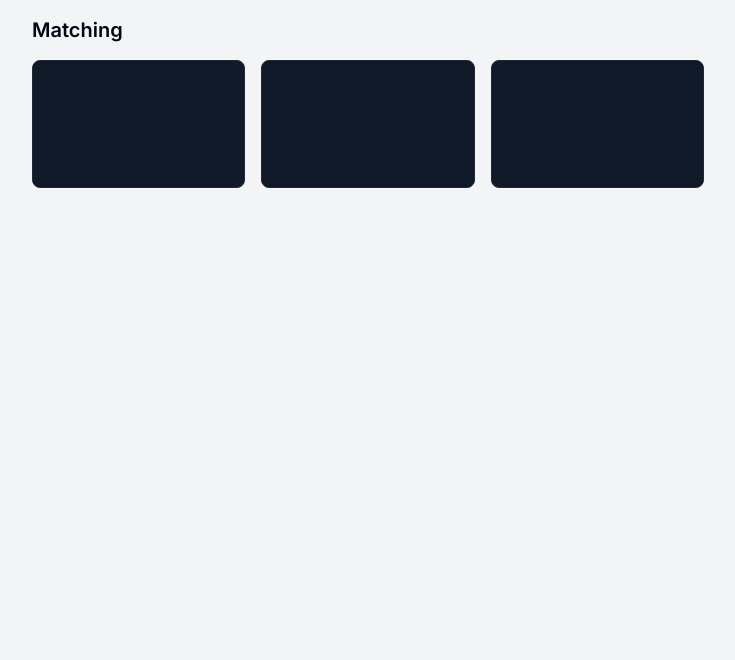
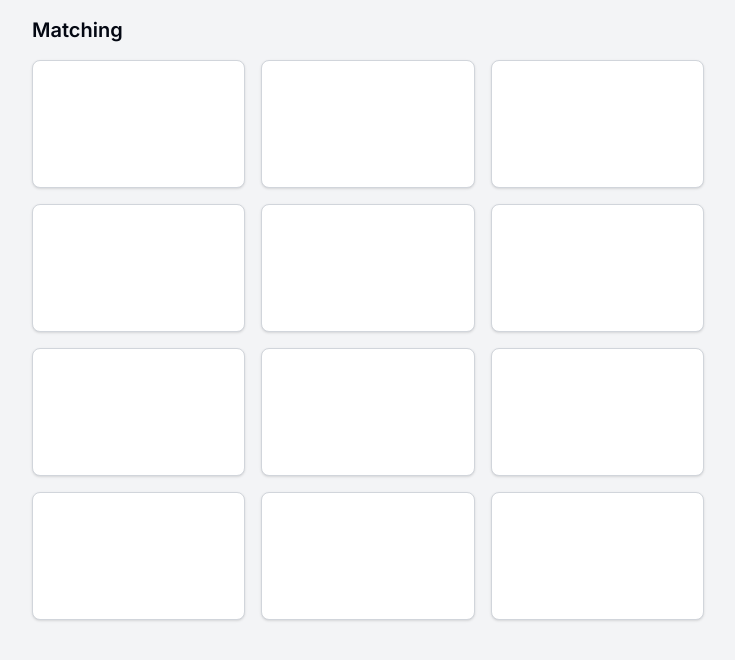
Before and after one commit to huedev/matching, a Next.js app: page / in a window 1280 px wide. Shown: the top 660 px of the page, without its empty margins (272-1007 px from the left). Built offline with nearby package versions, Linux system fonts and the light colour scheme.

Commit message:
Randomly assign icons to cards
Need to assign a key to each card and clean things up

```diff
--- /dev/null
+++ b/components/board.tsx
@@ -0,0 +1,25 @@
+import { useState } from "react";
+import Card from "./card";
+
+export default function Board() {
+  const icons = ["🍎", "🍊", "🍋", "🍐", "🫐", "🍒"];
+  const [cardIcons, setCardIcons] = useState(shuffle(icons.concat(icons)));
+
+  function shuffle(array: string[]) {
+    for (let i = array.length - 1; i > 0; i--) {
+      let j = Math.floor(Math.random() * (i + 1));
+      [array[i], array[j]] = [array[j], array[i]];
+    }
+    return array;
+  }
+
+  const cards = cardIcons.map((icon) => {
+    return <Card icon={icon} />;
+  });
+
+  return (
+    <div className="grid gap-4 grid-cols-2 md:grid-cols-3">
+      {cards}
+    </div>
+  )
+}
--- a/components/card.tsx
+++ b/components/card.tsx
@@ -10,9 +10,9 @@ export default function Card({ icon }: Props) {
   return (
     <button
       onClick={() => setRevealed(!revealed)}
-      className="flex items-center justify-center bg-gray-900 border border-gray-800 rounded-lg p-4 h-32"
+      className="flex items-center justify-center bg-white dark:bg-gray-900 border border-gray-300 dark:border-gray-800 shadow rounded-lg p-4 h-24 md:h-32"
     >
-      <h1 className="font-semibold text-3xl text-gray-950 dark:text-white">{revealed && icon}</h1>
+      <h1 className="font-semibold text-4xl md:text-5xl text-gray-950 dark:text-white">{revealed && icon}</h1>
     </button>
   )
 }
--- a/pages/index.tsx
+++ b/pages/index.tsx
@@ -1,4 +1,4 @@
-import Card from "@/components/card";
+import Board from "@/components/board";
 import Header from "@/components/header";
 
 export default function Home() {
@@ -6,11 +6,7 @@ export default function Home() {
     <div className="mx-auto max-w-7xl px-4 sm:px-6 lg:px-8">
       <div className="mx-auto max-w-2xl">
         <Header />
-        <div className="grid gap-4 lg:grid-cols-3">
-          <Card icon="🍕" />
-          <Card icon="🍔" />
-          <Card icon="🍟" />
-        </div>
+        <Board />
       </div>
     </div>
   )
```
